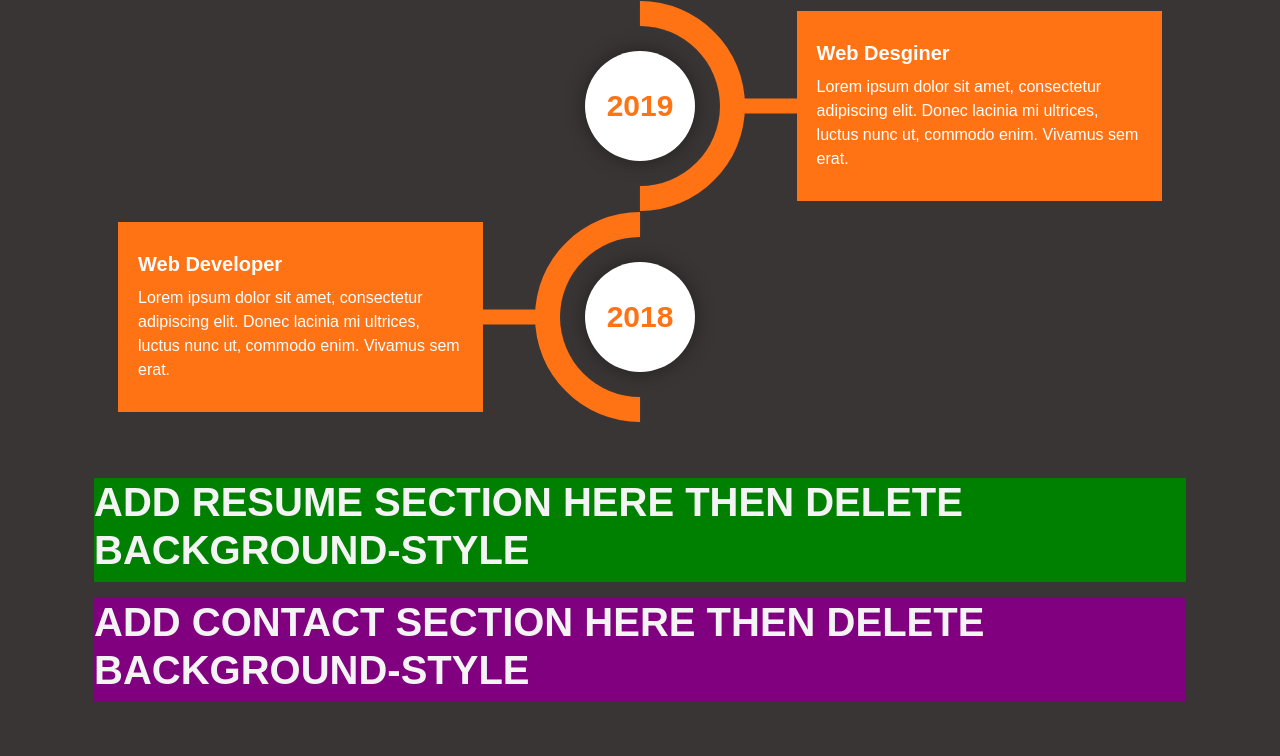
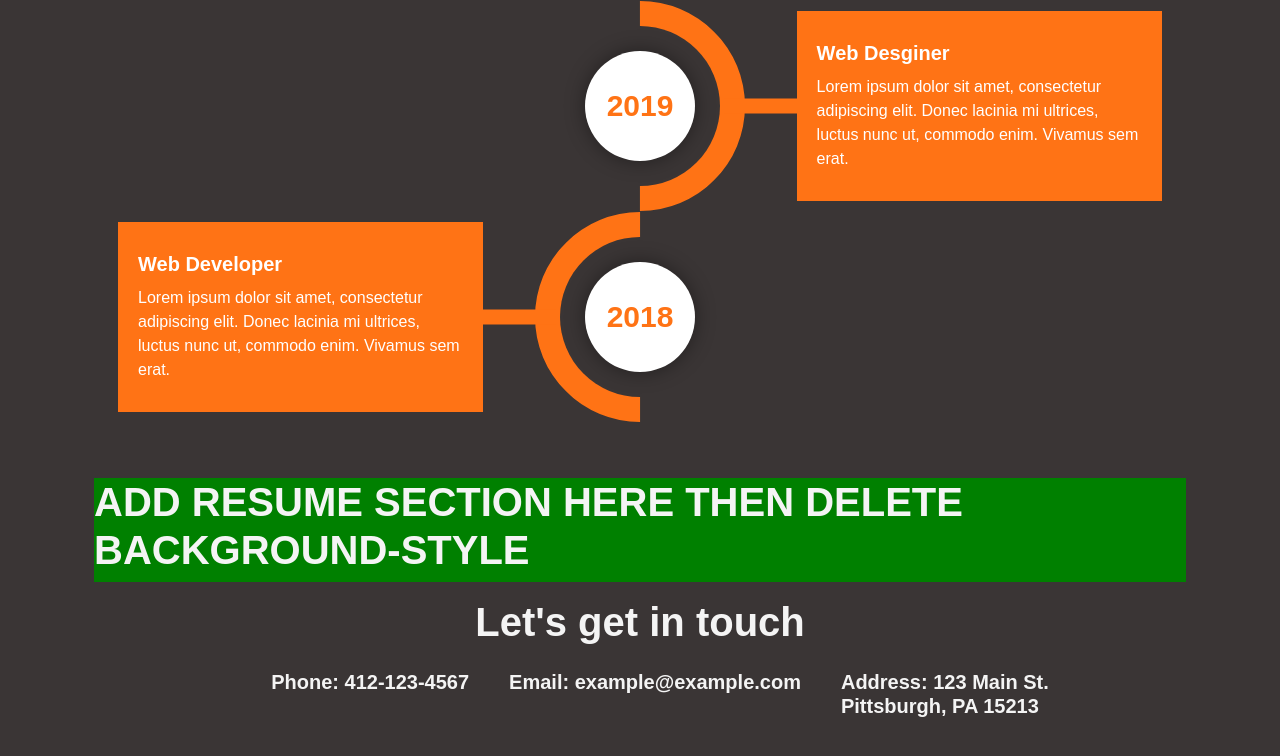
Before and after one commit to sim1029/CS-BootstrapTheme, a plain HTML site: page startbootstrap-freelancer-gh-pages/index.html in a window 1280 px wide. Shown: the part 2045-2801 px from the top of the page. Before the commit the page ends 2763 px from the top, so only its background shows below. Drawn offline with Linux system fonts and the light colour scheme; a web font is replaced by a local one.

Commit message:
Update index.html

```diff
--- a/startbootstrap-freelancer-gh-pages/index.html
+++ b/startbootstrap-freelancer-gh-pages/index.html
@@ -26,6 +26,11 @@
 
         p {
           font-family: "Computer Modern Sans", sans-serif!important;
+        }
+
+        ul {
+          font-family: "Computer Modern Sans", sans-serif!important;
+          color: #f4f4f4!important;
         }
            </style>
         <!-- Core theme CSS (includes Bootstrap)-->
@@ -163,8 +168,13 @@
             <h1>ADD RESUME SECTION HERE THEN DELETE BACKGROUND-STYLE</h1>
           </div>
           <!-- PUT CONTACT IN DIV BELOW -->
-          <div class="row justify-content-center my-3" style="background-color: purple">
-            <h1>ADD CONTACT SECTION HERE THEN DELETE BACKGROUND-STYLE</h1>
+          <div class="row justify-content-center my-3">
+            <h1>Let's get in touch<br></h1>
+          </div>
+          <div class="row justify-content-center my-3">
+            <h5><ul>Phone: 412-123-4567<br></ul></h5>
+            <h5><ul>Email: example@example.com<br></ul></h5>
+            <h5><ul>Address: 123 Main St. <br>Pittsburgh, PA 15213</ul></h5>
           </div>
         </div>
 
```
